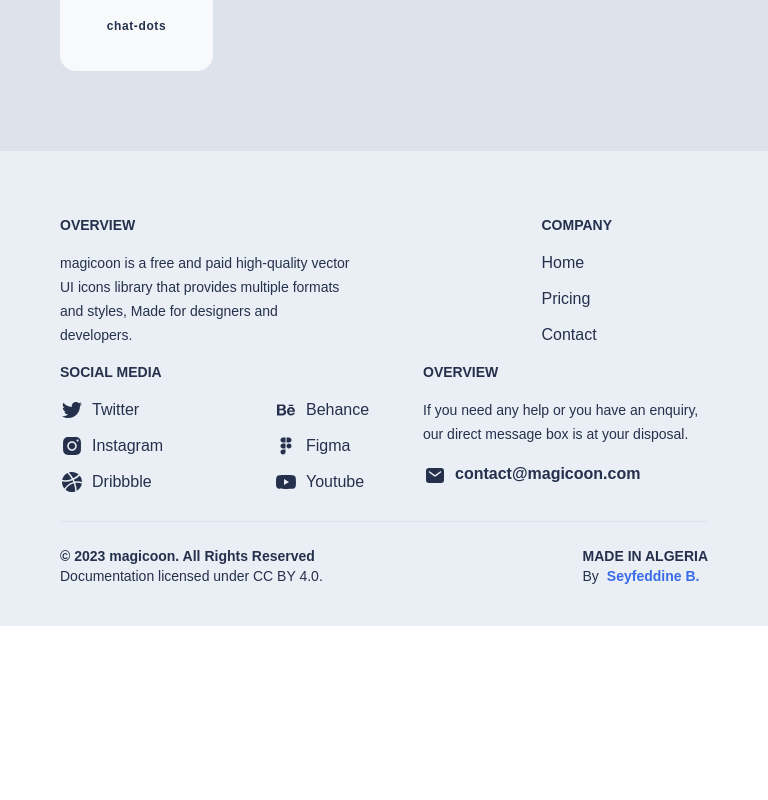
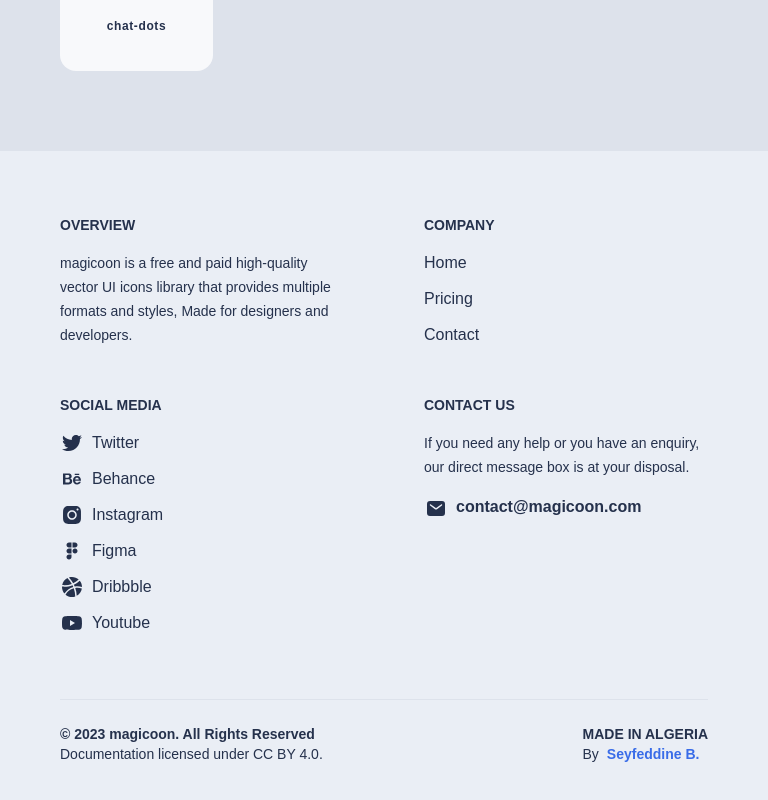
Before and after one commit to emadbakry/magicoon, a React (Create React App) app: page / in a window 768 px wide. Shown: the part 1318-2118 px from the top of the page. Before the commit the page ends 1944 px from the top, so only its background shows below. Built offline with nearby package versions, Linux system fonts and the light colour scheme; a web font is replaced by a local one.

Commit message:
fixed md screen footer

```diff
--- a/src/App.css
+++ b/src/App.css
@@ -244,7 +244,17 @@
   }
   .footer--top {
     gap: 15px;
-    margin-bottom: 1.7rem;
+    /* margin-bottom: 1.7rem; */
+  }
+}
+@media only screen and (min-width: 768px) and (max-width: 1200px) {
+  .footer--top {
+    display: grid;
+    grid-template-columns: 1fr 1fr;
+    gap: 3rem 5rem;
+  }
+  .footer--links {
+    grid-template-columns: 1fr;
   }
 }
 
@@ -455,7 +465,7 @@
   /* popup */
 
   .popup_result--main {
-    padding: 1rem;
+    padding: 2rem;
   }
 
   .popup_result--download_btns > a {
@@ -463,6 +473,9 @@
   }
 }
 @media only screen and (max-width: 550px) {
+  .popup_result--main {
+    padding: 1rem;
+  }
   .popup_result--icon {
     max-width: 100%;
     margin: 0 auto 0.8rem;
@@ -517,7 +530,7 @@
 }
 
 @media only screen and (max-width: 370px) {
-  .more_bg_gradient {
+  .popup_result--main .more_bg_gradient {
     width: 100%;
     min-width: 100px;
   }
--- a/src/components/Footer.js
+++ b/src/components/Footer.js
@@ -76,7 +76,7 @@
               </ul>
             </div>
             <div className="contact-us max-w-[285px]">
-              <h3 className="footer--title">Overview</h3>
+              <h3 className="footer--title">Contact Us</h3>
               <p className="text-sm leading-6">
                 If you need any help or you have an enquiry, our direct message
                 box is at your disposal.
--- a/src/components/Results_icons.js
+++ b/src/components/Results_icons.js
@@ -6,9 +6,10 @@
       <>
         <div
           onClick={props.clickFunc}
+          ئئ
           data-id={props.id}
           data-type={props.type}
-          className={`icon ${props.styles}`}
+          className={`icon cursor-pointer ${props.styles}`}
         >
           <div className="icon_content relative w-full h-full pb-9 pt-2 px-4 justify-center items-center">
             <i>
--- a/src/index.css
+++ b/src/index.css
@@ -649,7 +649,7 @@
 
   .popup_result--icon {
     max-width: 100%;
-    margin: 0 auto 0.8rem;
+    /* margin: 0 auto 0.8rem; */
     width: 40vw;
   }
 
```
